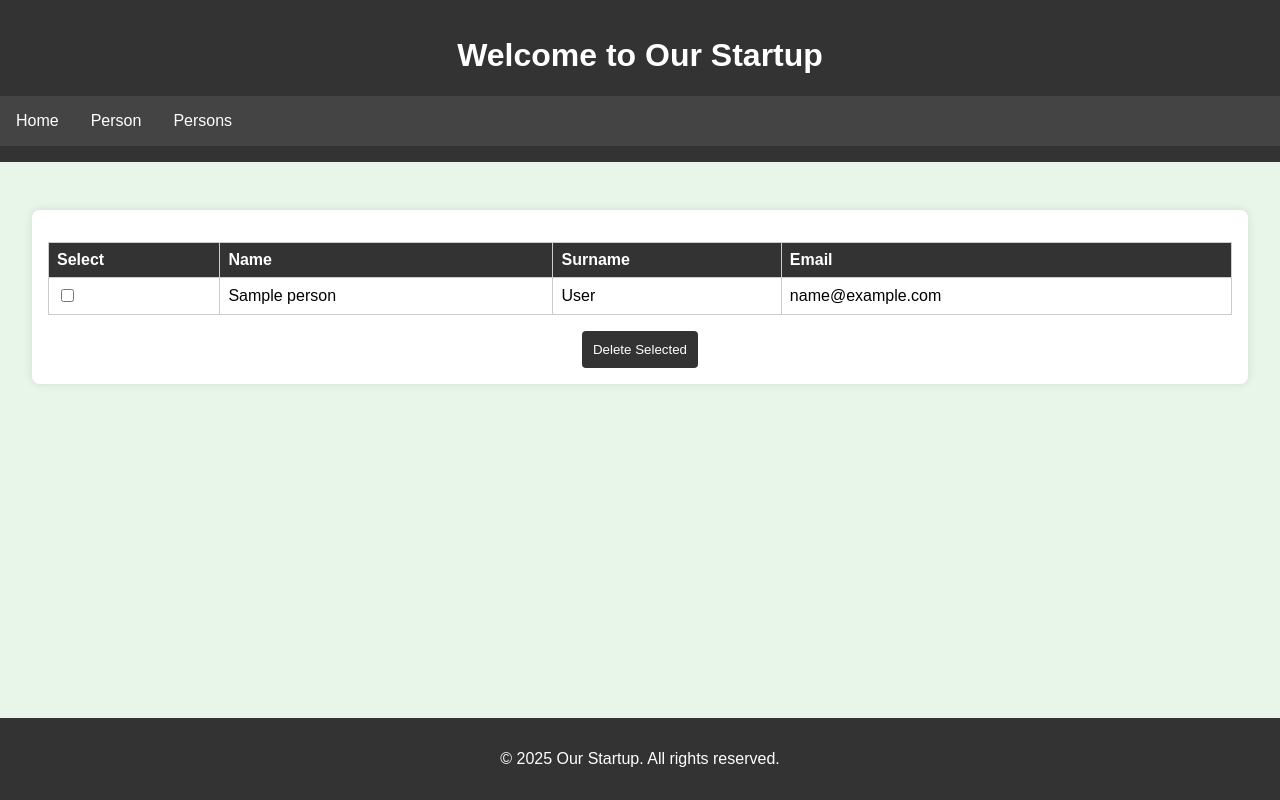
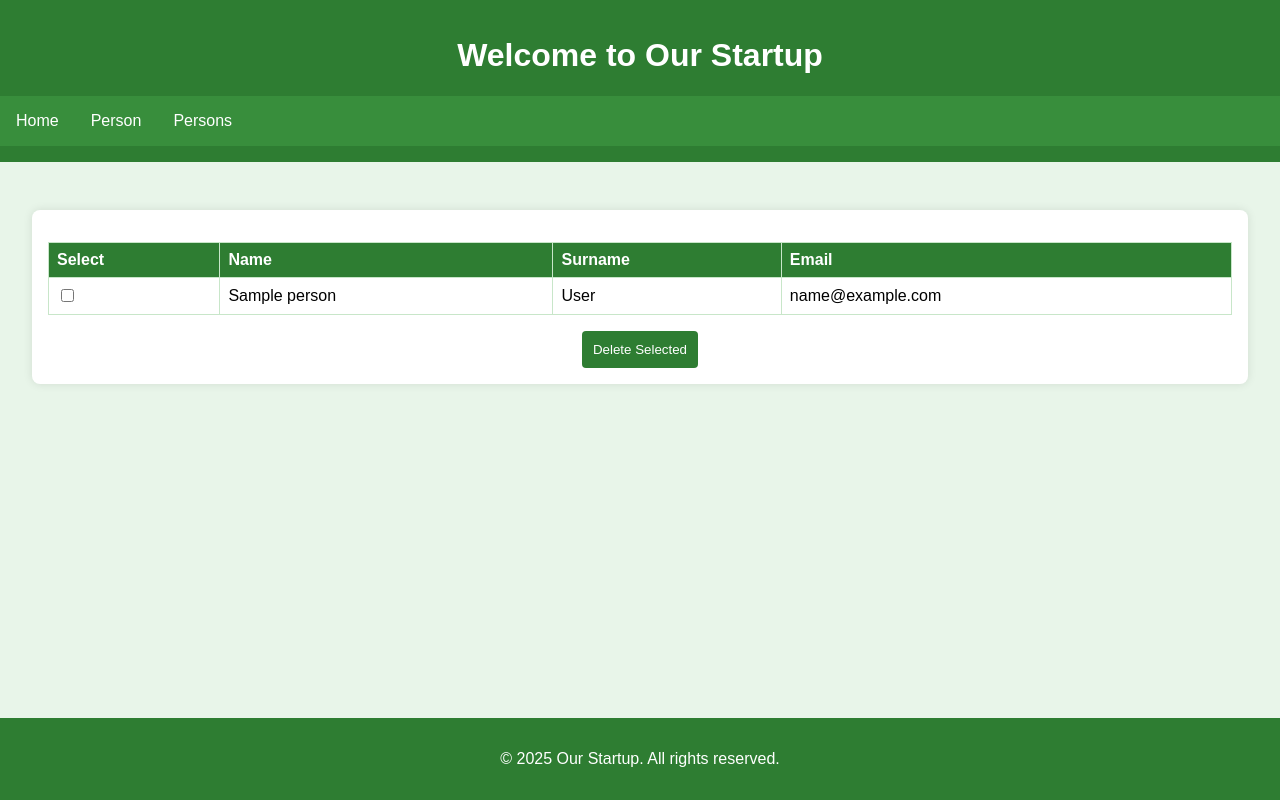
Before and after one commit to Stoklasavasek/hpp, a Python web app: template app/templates/list_persons.html in a window 1280 px wide. Run offline with Jinja, Linux system fonts and the light colour scheme; the template is opened without the code that fills it: most values are stand-ins (such as "Sample title", 1, 10 or a date in 2020); some libraries are stand-ins or nearby versions.

Commit message:
Update style.css

```diff
--- a/app/static/styles/style.css
+++ b/app/static/styles/style.css
@@ -3,16 +3,16 @@ body {
     font-family: Arial, sans-serif;
     margin: 0;
     padding: 0;
-    background-color: #e8f5e9;
+    background-color: #e8f5e9; /* Světle zelená */
 }
 header {
-    background-color: #333;
+    background-color: #2e7d32; /* Tmavě zelená */
     color: #fff;
     padding: 1rem 0;
     text-align: center;
 }
 nav {
-    background-color: #444;
+    background-color: #388e3c; /* Středně zelená */
     overflow: hidden;
 }
 nav a {
@@ -24,7 +24,7 @@ nav a {
     text-decoration: none;
 }
 nav a:hover {
-    background-color: #555;
+    background-color: #4caf50; /* Světlejší zelená */
 }
 main {
     padding: 2rem;
@@ -43,11 +43,11 @@ table {
 }
 th, td {
     padding: 0.5rem;
-    border: 1px solid #ccc;
+    border: 1px solid #c8e6c9; /* Světle zelené rámečky */
     text-align: left;
 }
 th {
-    background-color: #333;
+    background-color: #2e7d32; /* Tmavě zelená */
     color: #fff;
 }
 .button-container {
@@ -56,17 +56,17 @@ th {
 }
 button {
     padding: 0.7rem;
-    background-color: #333;
+    background-color: #2e7d32; /* Tmavě zelená */
     color: #fff;
     border: none;
     border-radius: 4px;
     cursor: pointer;
 }
 button:hover {
-    background-color: #555;
+    background-color: #4caf50; /* Světlejší zelená */
 }
 footer {
-    background-color: #333;
+    background-color: #2e7d32; /* Tmavě zelená */
     color: #fff;
     text-align: center;
     padding: 1rem 0;
```
